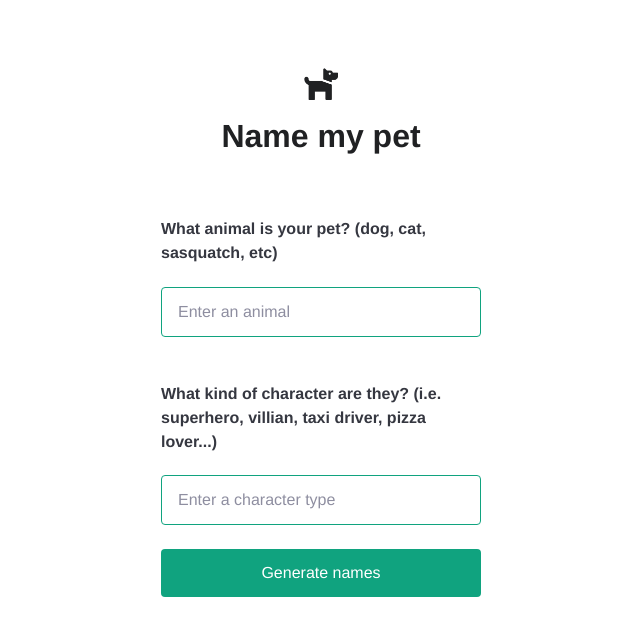
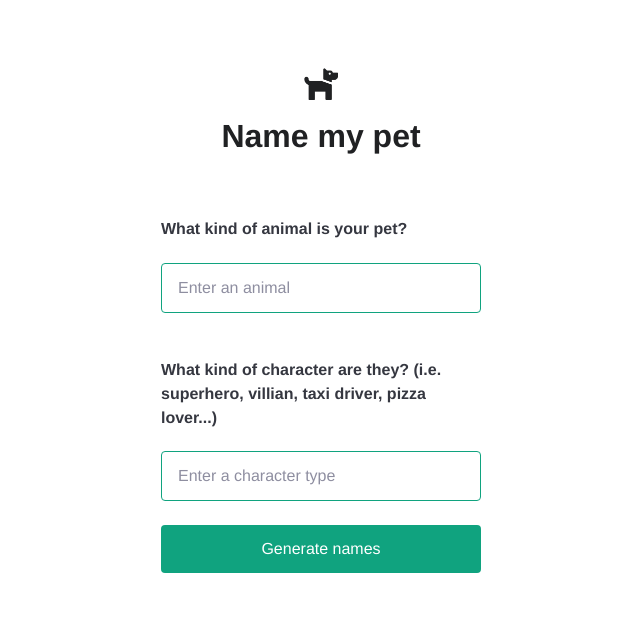
Before and after one commit to JessiVelazquez/OpenAI_Demo, a Next.js app: page / in a window 1280 px wide. Shown: the top 636 px of the page, without its empty margins (319-959 px from the left). Built offline with nearby package versions, Linux system fonts and the light colour scheme; a web font is replaced by a local one.

Commit message:
Update index.js

```diff
--- a/pages/index.js
+++ b/pages/index.js
@@ -44,7 +44,7 @@ export default function Home() {
         <img src="/dog.png" className={styles.icon} />
         <h3>Name my pet</h3>
         <form onSubmit={onSubmit}>
-          <h4>What animal is your pet? (dog, cat, sasquatch, etc)</h4>
+          <h4>What kind of animal is your pet?</h4>
         <input
             type="text"
             name="animal"
```
